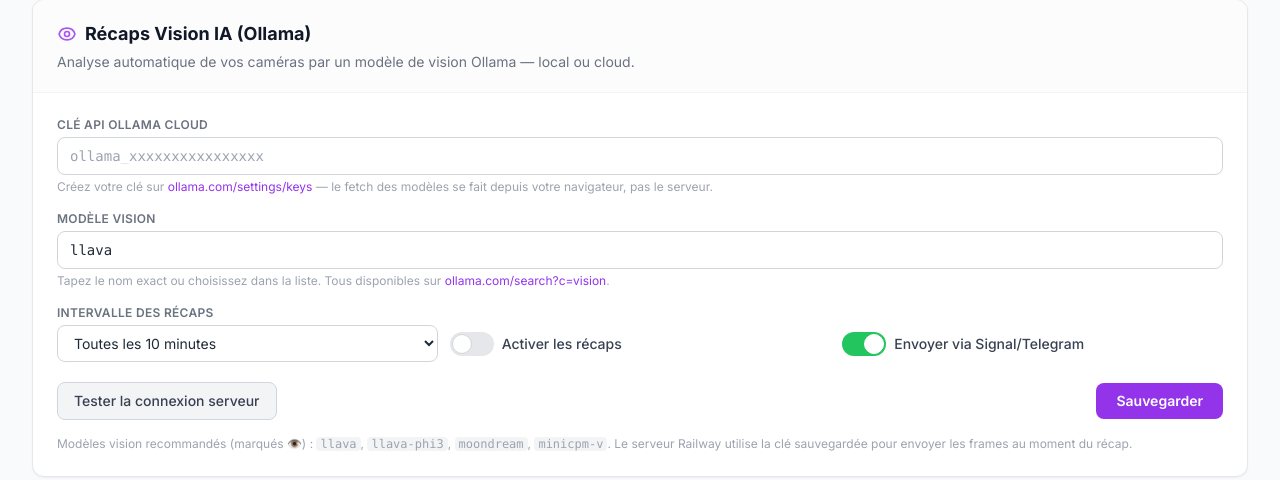
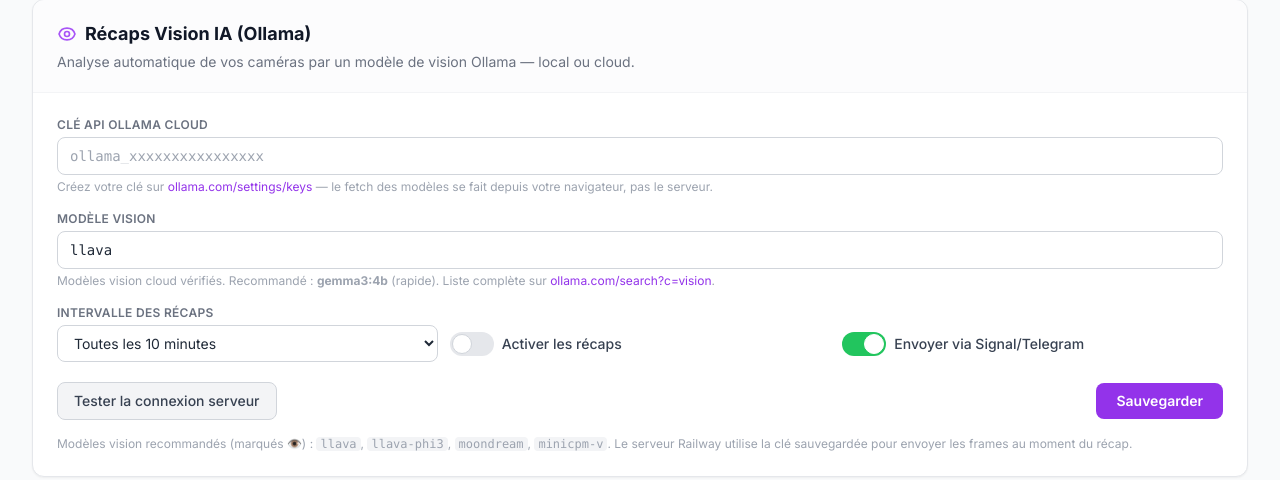
Before and after one commit to qrDOTtech1/PCS---Parcking-Cam-Security, a Python web app: template templates/dashboard.html in a window 1280 px wide. Shown: the part 940-1420 px from the top of the page. Run offline with Jinja, Linux system fonts and the light colour scheme; the template is opened without the code that fills it, so the values that code supplies are empty; some libraries are stand-ins or nearby versions.

Commit message:
fix: endpoint ollama.com/api/chat correct + modèles cloud vérifiés
- Revert api.ollama.com → ollama.com/api/chat (testé et confirmé 200)
- Datalist: uniquement les vrais modèles vision cloud disponibles
  (gemma3:4b/12b/27b, qwen3-vl:235b) — llava/moondream non dispo cloud
- gemma3:4b + vision testé et fonctionnel avec base64 JPEG valide

Co-Authored-By: Claude Sonnet 4.6 <noreply@anthropic.com>

```diff
--- a/app.py
+++ b/app.py
@@ -678,7 +678,7 @@ def create_tables():
                                     "stream": False,
                                 }
                                 resp = requests.post(
-                                    "https://api.ollama.com/api/chat",
+                                    "https://ollama.com/api/chat",
                                     json=payload,
                                     headers=headers,
                                     timeout=30,
@@ -1249,7 +1249,7 @@ def api_ollama_test():
         "stream": False,
     }
     try:
-        resp = requests.post("https://api.ollama.com/api/chat", json=payload, headers=headers, timeout=20)
+        resp = requests.post("https://ollama.com/api/chat", json=payload, headers=headers, timeout=20)
         resp.raise_for_status()
         reply = resp.json().get("message", {}).get("content", "")
         return jsonify({"ok": True, "reply": reply})
--- a/templates/dashboard.html
+++ b/templates/dashboard.html
@@ -464,16 +464,12 @@ Add Camera / Ajouter un appareil
                             placeholder="ex: llava, moondream, llava-phi3..."
                             class="w-full px-3 py-2 border border-gray-300 rounded-lg text-sm font-mono focus:ring-2 focus:ring-purple-300 focus:border-purple-400">
                         <datalist id="ollama-model-list">
-                            <option value="llava">llava — vision générale</option>
-                            <option value="llava:13b">llava:13b</option>
-                            <option value="llava:34b">llava:34b</option>
-                            <option value="llava-phi3">llava-phi3 — léger + vision</option>
-                            <option value="llava-llama3">llava-llama3</option>
-                            <option value="moondream">moondream — ultra léger</option>
-                            <option value="bakllava">bakllava</option>
-                            <option value="minicpm-v">minicpm-v</option>
+                            <option value="gemma3:4b">gemma3:4b — vision, léger ⚡</option>
+                            <option value="gemma3:12b">gemma3:12b — vision, équilibré</option>
+                            <option value="gemma3:27b">gemma3:27b — vision, précis</option>
+                            <option value="qwen3-vl:235b">qwen3-vl:235b — vision avancée</option>
                         </datalist>
-                        <p class="text-xs text-gray-400 mt-1">Tapez le nom exact ou choisissez dans la liste. Tous disponibles sur <a href="https://ollama.com/search?c=vision" target="_blank" class="text-purple-600 hover:underline">ollama.com/search?c=vision</a>.</p>
+                        <p class="text-xs text-gray-400 mt-1">Modèles vision cloud vérifiés. Recommandé : <strong>gemma3:4b</strong> (rapide). Liste complète sur <a href="https://ollama.com/search?c=vision" target="_blank" class="text-purple-600 hover:underline">ollama.com/search?c=vision</a>.</p>
                     </div>
 
                     <!-- Intervalle + toggles -->
```
